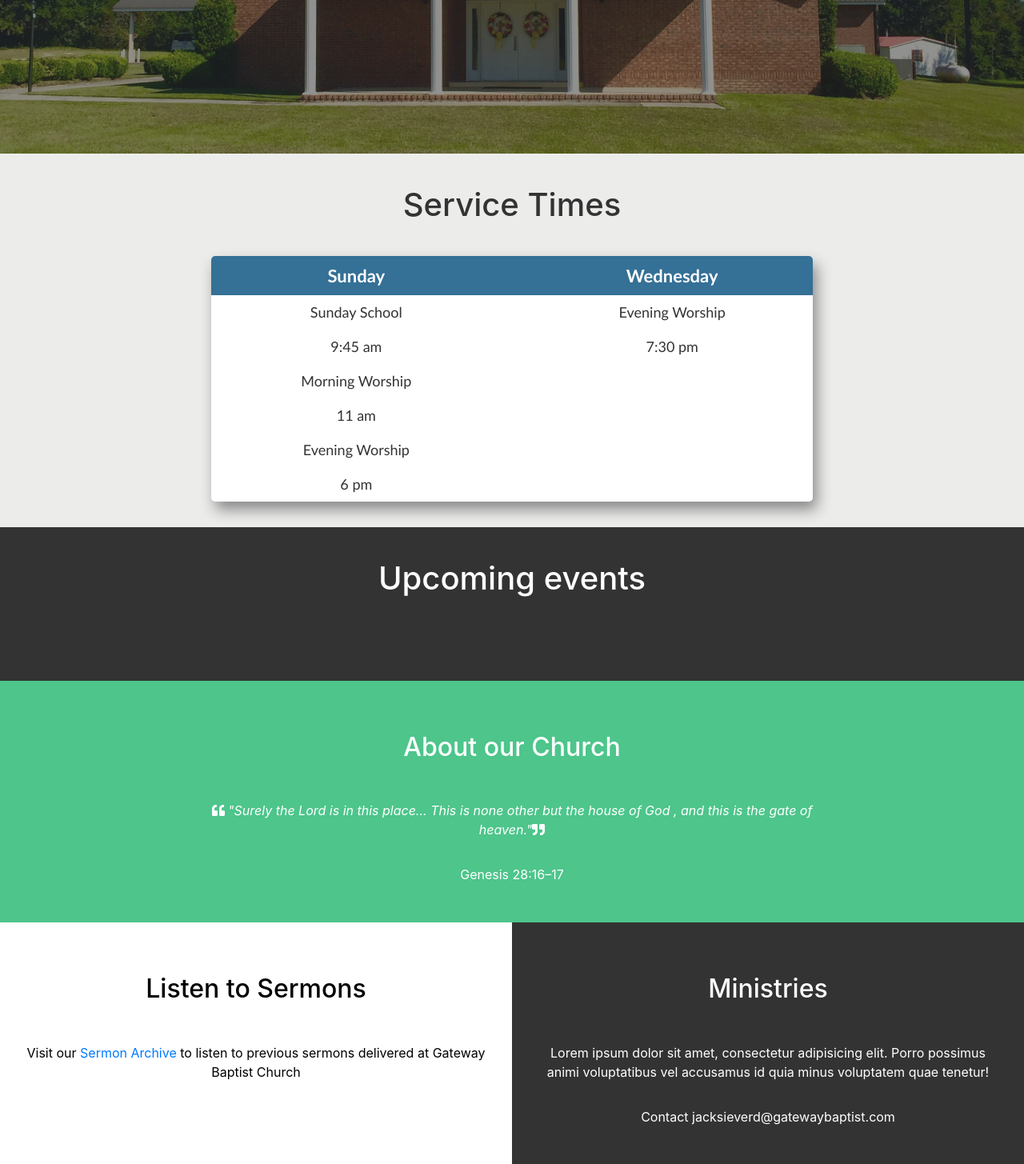
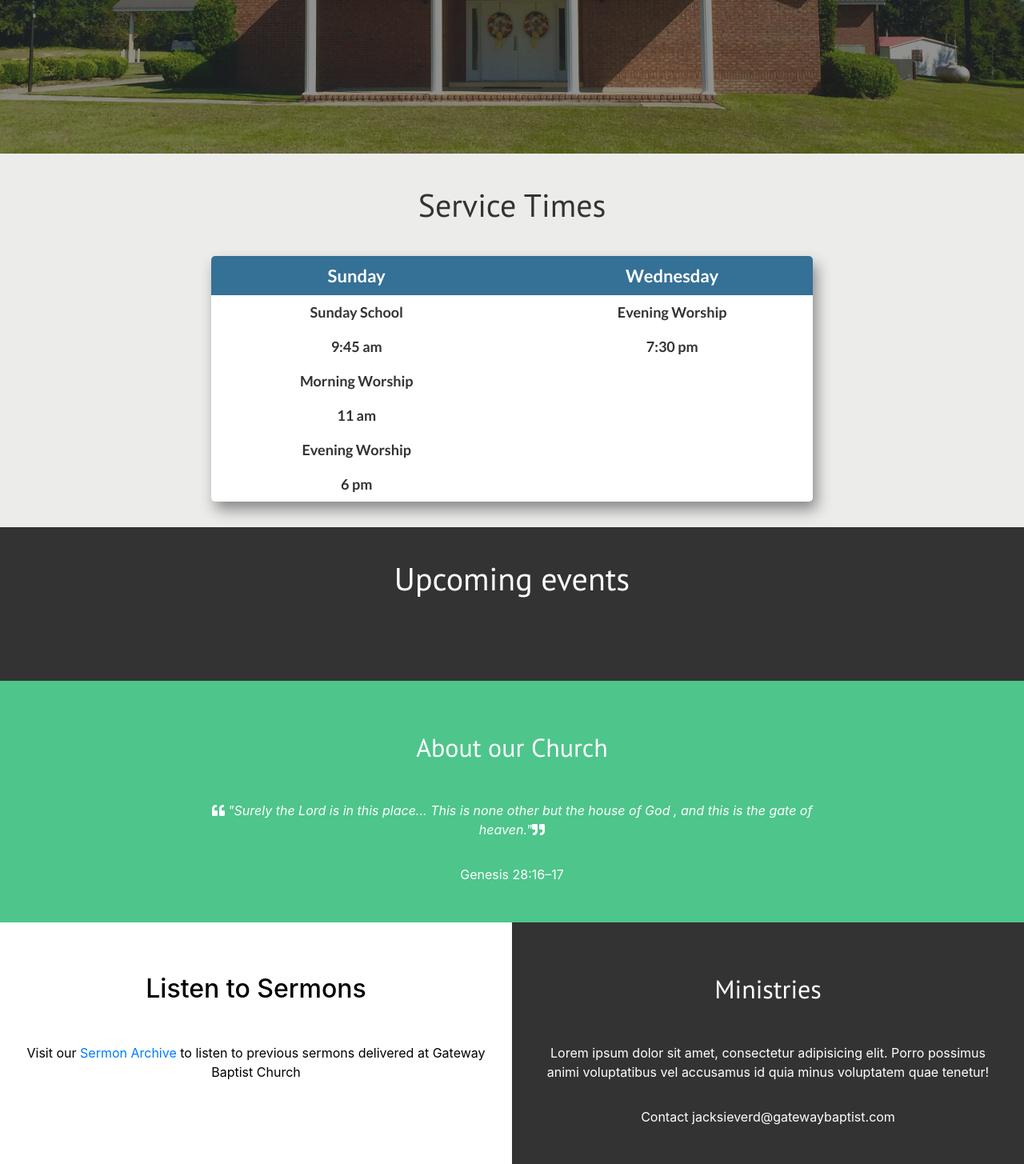
Before and after one commit to knutsun/website, a Django app: page / in a window 1280 px wide. Shown: the part 614-2069 px from the top of the page at 80% size. Run offline with Django 3.2, Linux system fonts and the light colour scheme; data that the repository does not hold is empty; some libraries are stand-ins or nearby versions.

Commit message:
Update fonts on Home page

```diff
--- a/static/css/index-style.css
+++ b/static/css/index-style.css
@@ -198,7 +198,7 @@ p {
 
   width: 100%;
   margin: 0% 0% 0% 0%;
-  font-family: "Trebuchet MS", Arial, Helvetica, sans-serif;
+  font-family: "Lato", sans-serif;
   border-collapse: collapse;
   border-radius: 5px;
   overflow: hidden;
@@ -219,6 +219,11 @@ p {
 
   padding: 8px;
   font-size: 18px;
+}
+
+.content-title {
+
+  font-family: 'PT Sans', sans-serif;
 }
 
 @media(min-width: 700px){
@@ -272,7 +277,7 @@ p {
 
     width: 100%;
     margin: 0% 0% 0% 0%;
-    font-family: "Trebuchet MS", Arial, Helvetica, sans-serif;
+    font-family: "Lato", sans-serif;
     border-collapse: collapse;
     border-radius: 5px;
     overflow: hidden;
@@ -281,4 +286,9 @@ p {
     /*border: 1px solid black;*/
   }
 
+  .content-title {
+
+    font-family: 'PT Sans', sans-serif;
+  }
+
 }
--- a/templates/index.html
+++ b/templates/index.html
@@ -4,6 +4,7 @@
 	{% load static %}
 	<link href="{% static 'css/index-style.css' %}" rel="stylesheet">
     <link href="{% static 'css/index-events.css' %}" rel="stylesheet">
+    <link href="https://fonts.googleapis.com/css2?family=PT+Sans&display=swap" rel="stylesheet">
 	{% endblock %}
 
 
@@ -61,7 +62,7 @@
 	    </section>
 
 	<!-- Section B --->
-	<h1>Upcoming events</h1>
+	<h1 class="content-title">Upcoming events</h1>
 	<section id="section-b" class="grid">
 		<ul>
 			{% for event in three_events %}
```
